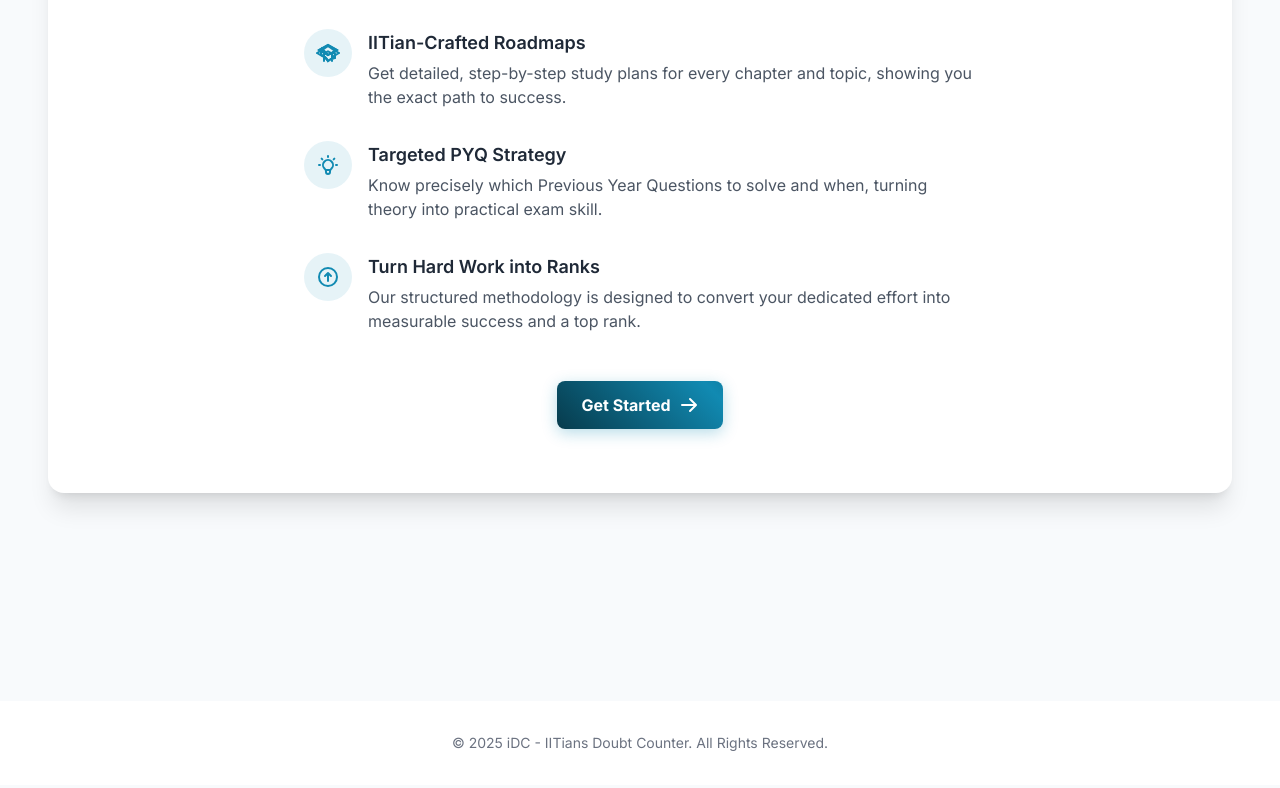
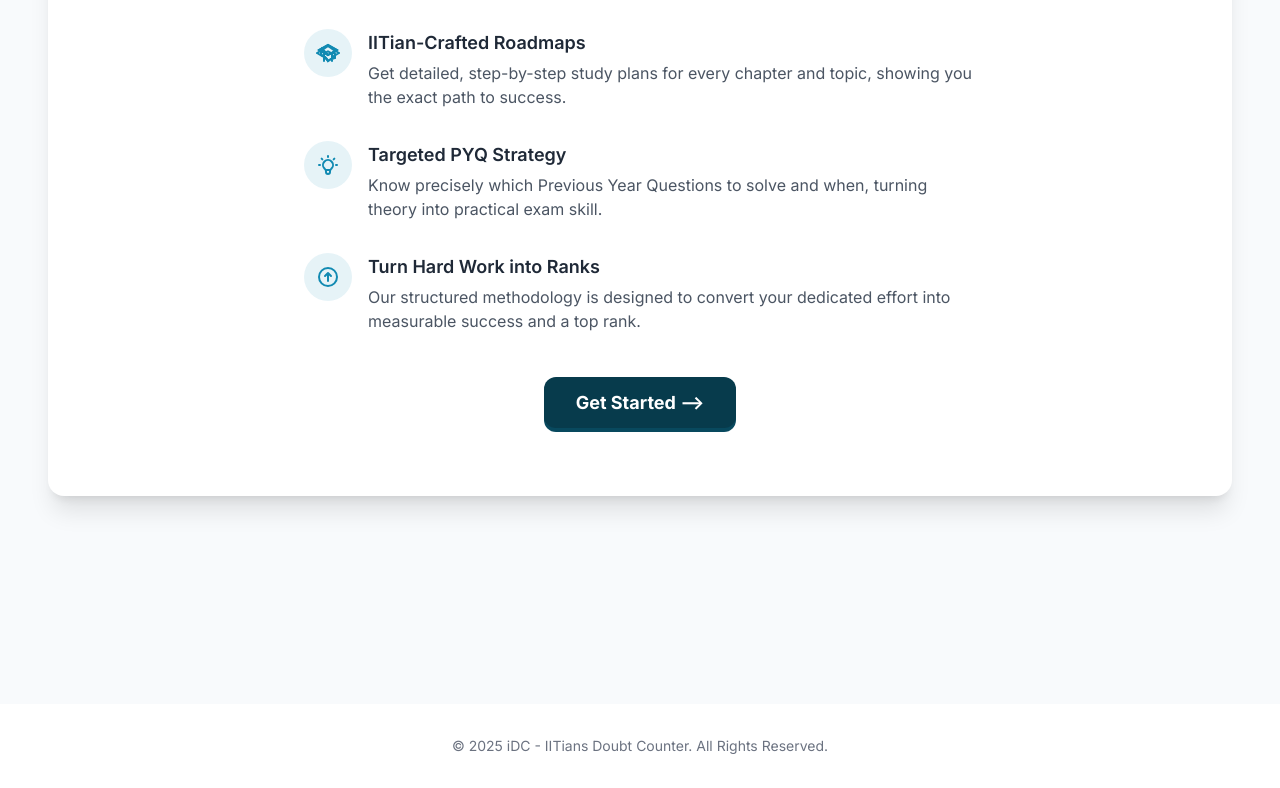
Before and after one commit to iDC-Admin-eng/desktop-tutorial, a plain HTML site: page index.html in a window 1280 px wide. Shown: the part 1525-2313 px from the top of the page. Drawn offline with nearby package versions, Linux system fonts and the light colour scheme.

Commit message:
Update index.html

```diff
--- a/index.html
+++ b/index.html
@@ -29,35 +29,58 @@
 }
   /* Add this to your main <style> block */
 
-.btn-gradient-animated {
-  /* Core styles */
-  display: inline-flex;
-  align-items: center;
-  justify-content: center;
-  gap: 0.5rem; /* 8px */
-  padding: 0.75rem 1.5rem; /* 12px 24px */
-  border: none;
-  border-radius: 0.5rem; /* 8px */
-  font-weight: 700;
-  color: white;
-  text-decoration: none;
-  box-shadow: 0 4px 15px rgba(17, 138, 178, 0.3);
-  transition: all 0.3s ease-in-out;
-
-  /* Animated Gradient */
-  background-image: linear-gradient(45deg, #073B4C 0%, #118AB2 51%, #073B4C 100%);
-  background-size: 200% auto;
+@keyframes fadeInUp {
+  from {
+    opacity: 0;
+    transform: translateY(20px);
+  }
+  to {
+    opacity: 1;
+    transform: translateY(0);
+  }
 }
 
-.btn-gradient-animated:hover {
-  background-position: right center; /* Change background direction */
-  transform: translateY(-3px);
-  box-shadow: 0 8px 20px rgba(17, 138, 178, 0.5);
+.feature-item {
+  opacity: 0; /* Hidden by default */
 }
 
-.btn-gradient-animated:active {
-  transform: translateY(-1px);
-}    body {
+.feature-item.is-visible {
+  animation: fadeInUp 0.6s ease-out forwards;
+}
+
+  .btn-3d-push {
+  /* The container/bottom layer */
+  display: inline-block;
+  position: relative;
+  border: none;
+  border-radius: 0.75rem; /* 12px */
+  background: hsl(195, 85%, 20%); /* Darker shade for the "depth" */
+  text-decoration: none;
+  transition: transform 0.1s ease-out;
+}
+
+.btn-3d-push-front {
+  /* The visible, top layer of the button */
+  display: block;
+  padding: 0.75rem 2rem; /* 12px 32px */
+  border-radius: 0.75rem;
+  font-weight: 700;
+  font-size: 1.125rem; /* 18px */
+  background: #073B4C;
+  color: white;
+  transform: translateY(-4px); /* Pushes the front face up */
+  transition: transform 0.2s ease-out, background-color 0.2s;
+}
+
+.btn-3d-push:hover .btn-3d-push-front {
+  background: #118AB2;
+  transform: translateY(-6px); /* Lifts higher on hover */
+}
+
+.btn-3d-push:active .btn-3d-push-front {
+  transform: translateY(-2px); /* Pushes down when clicked */
+}
+    body {
       font-family: 'Inter', sans-serif;
     }
     .perspective {
@@ -540,12 +563,9 @@
       </div>
 
       <a href="login.html" class="btn-3d-push">
-      <a href="login.html" class="btn-gradient-animated">
-  <span>Get Started</span>
-  <svg xmlns="http://www.w3.org/2000/svg" class="h-5 w-5" viewBox="0 0 20 20" fill="currentColor">
-    <path fill-rule="evenodd" d="M10.293 3.293a1 1 0 011.414 0l6 6a1 1 0 010 1.414l-6 6a1 1 0 01-1.414-1.414L14.586 11H3a1 1 0 110-2h11.586l-4.293-4.293a1 1 0 010-1.414z" clip-rule="evenodd" />
-  </svg>
-</a>
+        <span class="btn-3d-push-front">
+          Get Started  -->
+        </span>
       </a>
     </div>
   </div>
```
